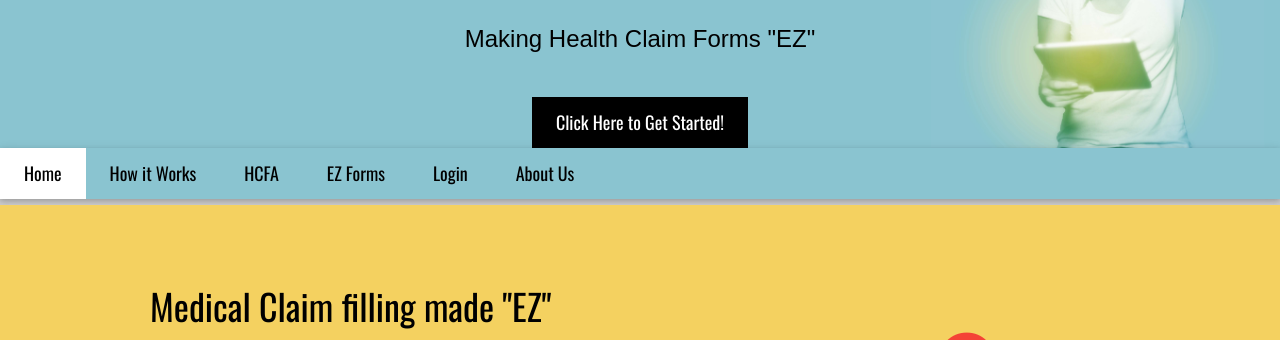
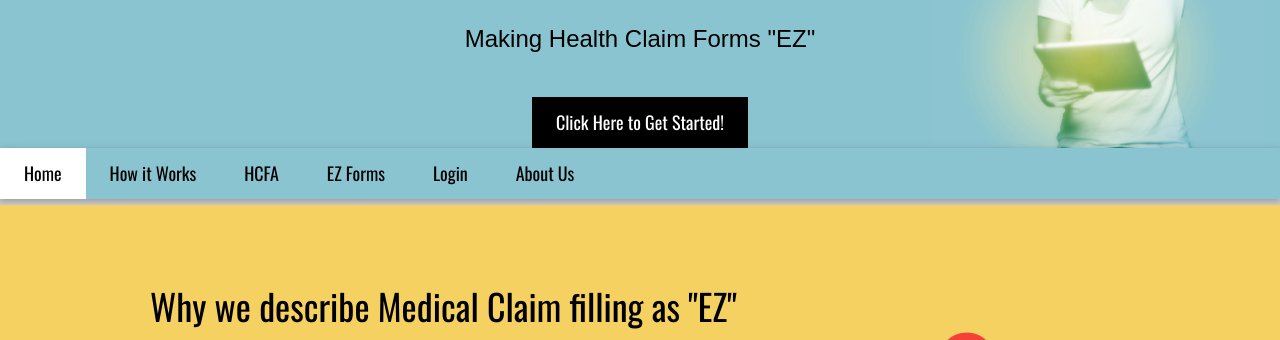
Before and after one commit to jssjcontreras/html3, a plain HTML site: page index.html in a window 1280 px wide. Shown: the part 419-759 px from the top of the page. Drawn offline with nearby package versions, Linux system fonts and the light colour scheme; a web font is replaced by a local one.

Commit message:
Update index.html

```diff
--- a/index.html
+++ b/index.html
@@ -1,5 +1,5 @@
 <!doctype html>
-<html>
+<html lang="en-US">
 <head>
 <title>EZ MedForms</title>
 <meta charset="utf-8">
@@ -48,7 +48,7 @@
 <div class="w3-row-padding w3-padding-64 w3-container light1">
   <div class="w3-content">
     <div class="w3-twothird">
-      <h1>Medical Claim filling made &quot;EZ&quot;</h1>
+      <h1>Why we describe Medical Claim filling as &quot;EZ&quot;</h1>
       <h5 class="w3-padding-32">Lorem ipsum dolor sit amet, consectetur adipiscing elit, sed do eiusmod tempor incididunt ut labore et dolore magna aliqua. Ut enim ad minim veniam, quis nostrud exercitation ullamco laboris nisi ut aliquip ex ea commodo consequat.</h5>
 
       <p class="w3-text-grey">Lorem ipsum dolor sit amet, consectetur adipiscing elit, sed do eiusmod tempor incididunt ut labore et dolore magna aliqua. Ut enim ad minim veniam, quis nostrud exercitation ullamco laboris nisi ut aliquip ex ea commodo consequat. Excepteur sint
```
